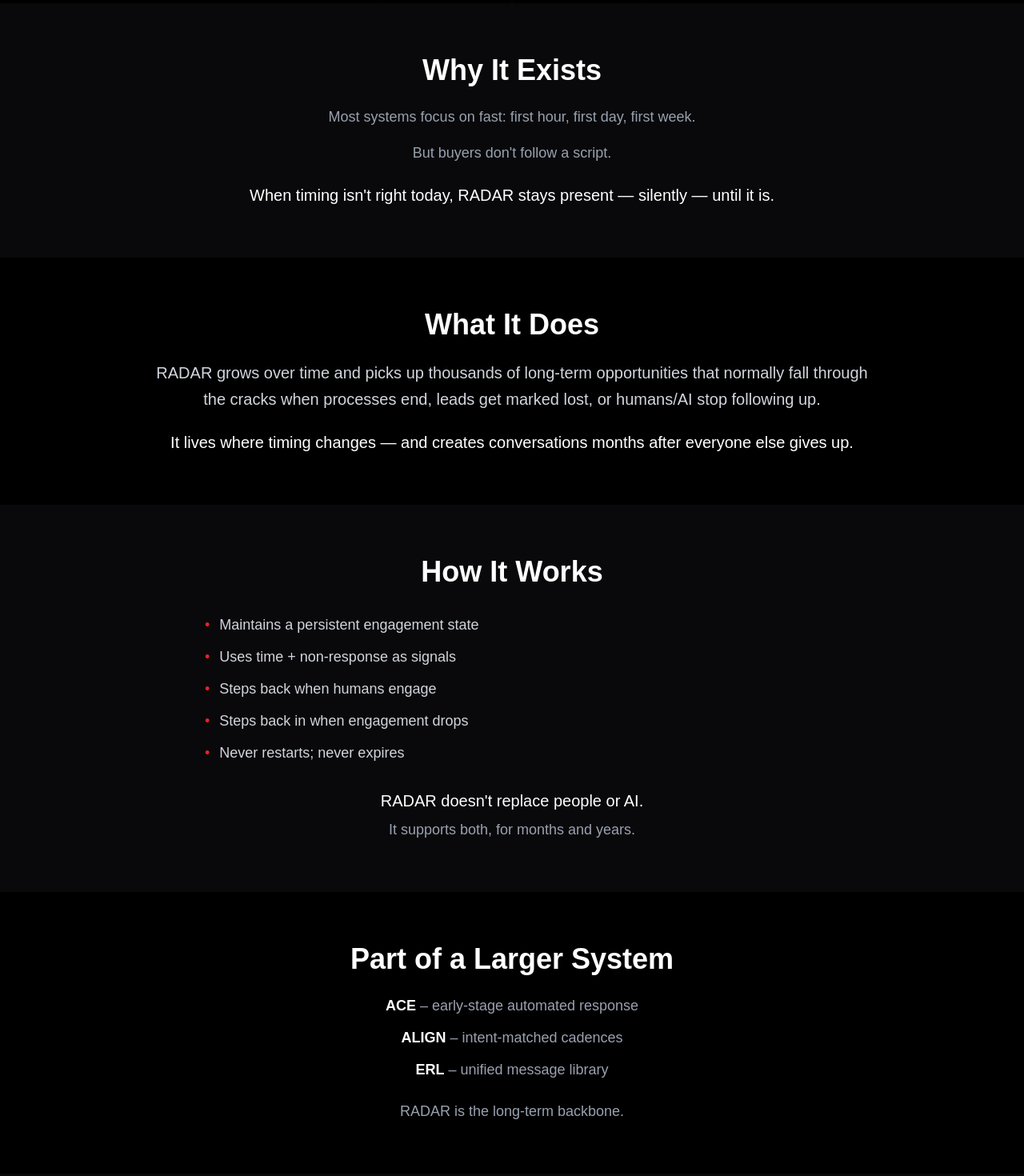
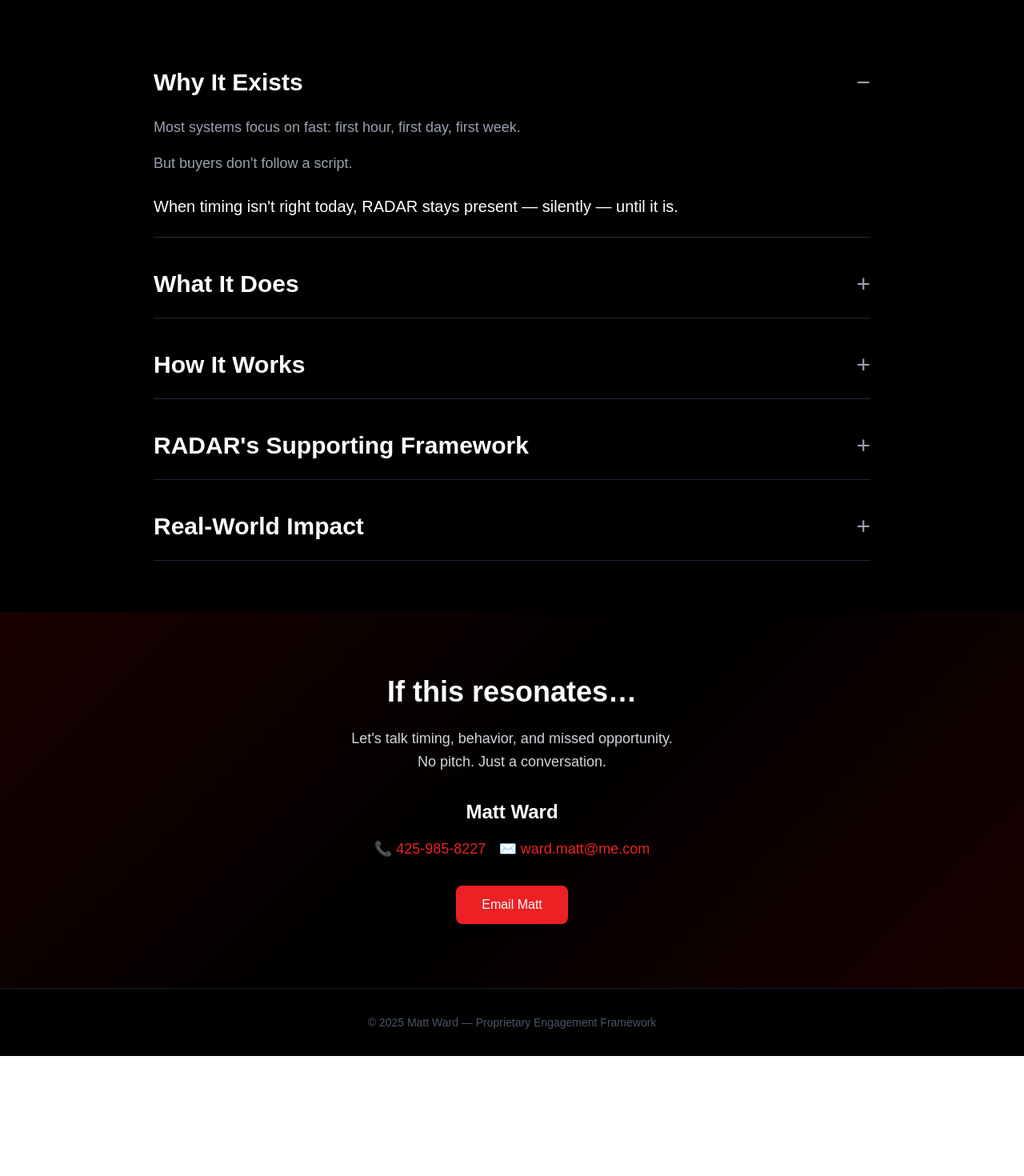
Before and after one commit to markwarddesign/dealertransparency, a Next.js app: page /radar in a window 1280 px wide. Shown: the part 660-2130 px from the top of the page at 80% size. After the commit the page ends 1980 px from the top, so only its background shows below. Built offline with nearby package versions, Linux system fonts and the light colour scheme.

Commit message:
Update page.tsx

```diff
--- a/src/app/radar/page.tsx
+++ b/src/app/radar/page.tsx
@@ -1,7 +1,14 @@
 'use client';
+
+import { useState } from 'react';
 
 export default function RadarPage() {
   const currentYear = new Date().getFullYear();
+  const [openSection, setOpenSection] = useState<string | null>('why');
+
+  const toggleSection = (section: string) => {
+    setOpenSection(openSection === section ? null : section);
+  };
 
   return (
     <div className="min-h-screen bg-black">
@@ -159,13 +166,9 @@ export default function RadarPage() {
 
         <div className="max-w-5xl mx-auto w-full relative z-10">
           <div className="max-w-4xl mx-auto text-center space-y-6">
-            <h1 className="text-5xl md:text-6xl lg:text-7xl font-bold tracking-tight text-white leading-tight">
-              RADAR
+            <h1 className="text-3xl md:text-4xl lg:text-5xl text-gray-300 font-light leading-relaxed">
+              A behavioral engagement layer inside the CRM.
             </h1>
-
-            <h2 className="text-2xl md:text-3xl text-gray-300 font-light leading-relaxed">
-              A behavioral engagement layer inside the CRM.
-            </h2>
 
             <p className="text-lg md:text-xl text-gray-400 leading-relaxed max-w-3xl mx-auto">
               It quietly works the mid- and long-term opportunities that salespeople and AI tend to miss — without adding noise, dashboards, or complexity.
@@ -192,14 +195,25 @@ export default function RadarPage() {
         </div>
       </section>
 
+      {/* ACCORDION SECTIONS */}
+      <section className="px-6 py-16 bg-black">
+        <div className="max-w-4xl mx-auto space-y-4">
+
           {/* WHY IT EXISTS */}
-      <section className="px-6 py-16 bg-zinc-950">
-        <div className="max-w-3xl mx-auto">
-          <h2 className="text-3xl md:text-4xl font-bold text-white mb-6 text-center">
+          <div className="border-b border-gray-800">
+            <button
+              onClick={() => toggleSection('why')}
+              className="w-full flex items-center justify-between py-6 text-left group"
+            >
+              <h2 className="text-2xl md:text-3xl font-bold text-white group-hover:text-red-500 transition-colors">
                 Why It Exists
               </h2>
-
-          <div className="space-y-4 text-lg text-gray-400 leading-relaxed text-center">
+              <span className="text-3xl text-gray-400 group-hover:text-red-500 transition-colors">
+                {openSection === 'why' ? '−' : '+'}
+              </span>
+            </button>
+            <div className={`overflow-hidden transition-all duration-300 ${openSection === 'why' ? 'max-h-96 pb-6' : 'max-h-0'}`}>
+              <div className="space-y-4 text-lg text-gray-400 leading-relaxed">
                 <p>Most systems focus on fast: first hour, first day, first week.</p>
                 <p>But buyers don't follow a script.</p>
                 <p className="font-medium text-white text-xl pt-2">
@@ -207,32 +221,47 @@ export default function RadarPage() {
                 </p>
               </div>
             </div>
-      </section>
+          </div>
 
           {/* WHAT IT DOES */}
-      <section id="what-it-does" className="px-6 py-16 bg-black">
-        <div className="max-w-4xl mx-auto text-center">
-          <h2 className="text-3xl md:text-4xl font-bold text-white mb-6">
+          <div className="border-b border-gray-800">
+            <button
+              onClick={() => toggleSection('what')}
+              className="w-full flex items-center justify-between py-6 text-left group"
+            >
+              <h2 className="text-2xl md:text-3xl font-bold text-white group-hover:text-red-500 transition-colors">
                 What It Does
               </h2>
-
-          <p className="text-xl text-gray-300 leading-relaxed mb-6">
+              <span className="text-3xl text-gray-400 group-hover:text-red-500 transition-colors">
+                {openSection === 'what' ? '−' : '+'}
+              </span>
+            </button>
+            <div className={`overflow-hidden transition-all duration-300 ${openSection === 'what' ? 'max-h-96 pb-6' : 'max-h-0'}`}>
+              <div className="space-y-4 text-lg text-gray-300 leading-relaxed">
+                <p>
                   RADAR grows over time and picks up thousands of long-term opportunities that normally fall through the cracks when processes end, leads get marked lost, or humans/AI stop following up.
                 </p>
-
-          <p className="text-xl font-medium text-white">
+                <p className="font-medium text-white text-xl">
                   It lives where timing changes — and creates conversations months after everyone else gives up.
                 </p>
               </div>
-      </section>
+            </div>
+          </div>
 
           {/* HOW IT WORKS */}
-      <section className="px-6 py-16 bg-zinc-950">
-        <div className="max-w-3xl mx-auto">
-          <h2 className="text-3xl md:text-4xl font-bold text-white mb-8 text-center">
+          <div className="border-b border-gray-800">
+            <button
+              onClick={() => toggleSection('how')}
+              className="w-full flex items-center justify-between py-6 text-left group"
+            >
+              <h2 className="text-2xl md:text-3xl font-bold text-white group-hover:text-red-500 transition-colors">
                 How It Works
               </h2>
-
+              <span className="text-3xl text-gray-400 group-hover:text-red-500 transition-colors">
+                {openSection === 'how' ? '−' : '+'}
+              </span>
+            </button>
+            <div className={`overflow-hidden transition-all duration-300 ${openSection === 'how' ? 'max-h-[600px] pb-6' : 'max-h-0'}`}>
               <ul className="space-y-3 text-lg text-gray-300 mb-8">
                 <li className="flex items-start">
                   <span className="mr-3" style={{ color: '#ed2024' }}>•</span>
@@ -255,8 +284,7 @@ export default function RadarPage() {
                   <span>Never restarts; never expires</span>
                 </li>
               </ul>
-
-          <div className="text-center">
+              <div>
                 <p className="text-xl text-white font-medium mb-2">
                   RADAR doesn't replace people or AI.
                 </p>
@@ -265,37 +293,51 @@ export default function RadarPage() {
                 </p>
               </div>
             </div>
-      </section>
-
-      {/* MODULES */}
-      <section className="px-6 py-16 bg-black">
-        <div className="max-w-3xl mx-auto">
-          <h2 className="text-3xl md:text-4xl font-bold text-white mb-6 text-center">
-            Part of a Larger System
-          </h2>
-
-          <div className="space-y-3 text-lg text-gray-400 text-center mb-6">
-            <p><span className="text-white font-semibold">ACE</span> – early-stage automated response</p>
-            <p><span className="text-white font-semibold">ALIGN</span> – intent-matched cadences</p>
-            <p><span className="text-white font-semibold">ERL</span> – unified message library</p>
           </div>
 
-          <p className="text-lg text-gray-400 text-center font-medium">
-            RADAR is the long-term backbone.
-          </p>
+          {/* SUPPORTING FRAMEWORK */}
+          <div className="border-b border-gray-800">
+            <button
+              onClick={() => toggleSection('framework')}
+              className="w-full flex items-center justify-between py-6 text-left group"
+            >
+              <h2 className="text-2xl md:text-3xl font-bold text-white group-hover:text-red-500 transition-colors">
+                RADAR's Supporting Framework
+              </h2>
+              <span className="text-3xl text-gray-400 group-hover:text-red-500 transition-colors">
+                {openSection === 'framework' ? '−' : '+'}
+              </span>
+            </button>
+            <div className={`overflow-hidden transition-all duration-300 ${openSection === 'framework' ? 'max-h-96 pb-6' : 'max-h-0'}`}>
+              <div className="space-y-4 text-lg text-gray-300">
+                <p><span className="text-white font-semibold">ACE</span> opens the conversation.</p>
+                <p><span className="text-white font-semibold">ALIGN</span> matches timing and intent.</p>
+                <p><span className="text-white font-semibold">ERL</span> keeps communication consistent.</p>
+                <p className="text-white font-semibold pt-2">RADAR sustains the long-term engagement.</p>
               </div>
-      </section>
+            </div>
+          </div>
 
-      {/* PROOF */}
-      <section className="px-6 py-16 bg-zinc-950">
-        <div className="max-w-3xl mx-auto text-center">
-          <h2 className="text-3xl md:text-4xl font-bold text-white mb-6">
+          {/* REAL-WORLD IMPACT */}
+          <div className="border-b border-gray-800">
+            <button
+              onClick={() => toggleSection('impact')}
+              className="w-full flex items-center justify-between py-6 text-left group"
+            >
+              <h2 className="text-2xl md:text-3xl font-bold text-white group-hover:text-red-500 transition-colors">
                 Real-World Impact
               </h2>
-
+              <span className="text-3xl text-gray-400 group-hover:text-red-500 transition-colors">
+                {openSection === 'impact' ? '−' : '+'}
+              </span>
+            </button>
+            <div className={`overflow-hidden transition-all duration-300 ${openSection === 'impact' ? 'max-h-96 pb-6' : 'max-h-0'}`}>
               <p className="text-lg text-gray-300 leading-relaxed">
                 In live dealership CRMs, RADAR consistently drives new conversations from aged and "lost" opportunities — with low opt-out rates and high re-engagement when implemented correctly.
               </p>
+            </div>
+          </div>
+
         </div>
       </section>
 
```
Lines whose indentation alone changed are shown as unchanged.
